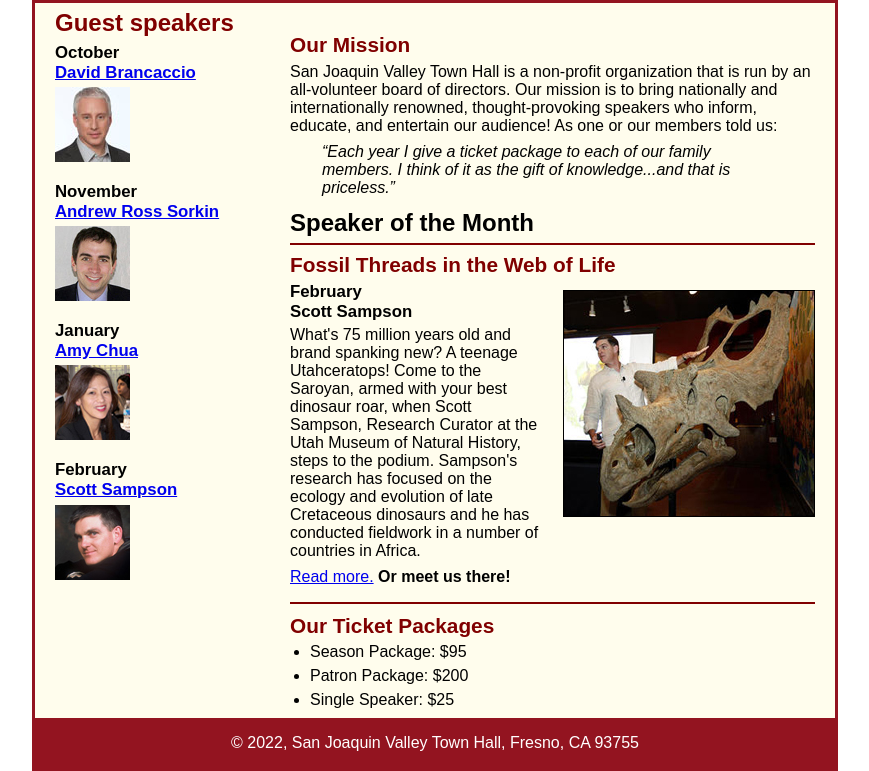
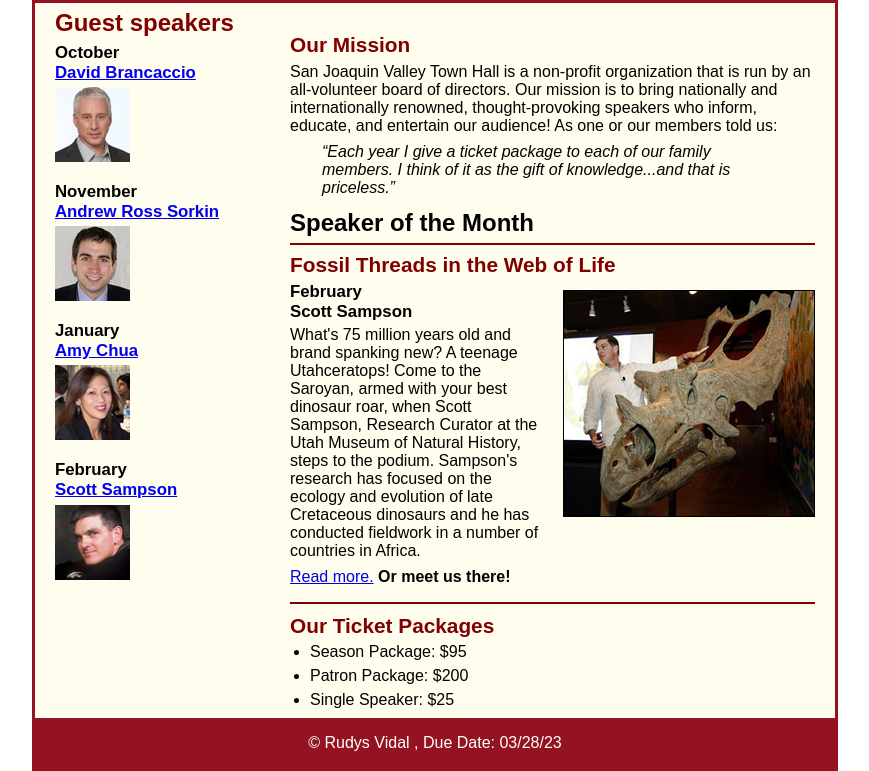
Before and after one commit to rjv6/A10, a plain HTML site: page index.html in a window 1280 px wide. Shown: the part 120-891 px from the top of the page, without its empty margins (205-1074 px from the left). Drawn offline with Linux system fonts and the light colour scheme.

Commit message:
Adding correct footer

```diff
--- a/index.html
+++ b/index.html
@@ -58,7 +58,7 @@
 		</aside>
 	</main>
 	<footer>
-		<p>&copy; 2022, San Joaquin Valley Town Hall, Fresno, CA 93755</p>
+		<p>&copy; Rudys Vidal , Due Date: 03/28/23</p>
 	</footer>
 </body>
 </html>
```
Also changed, not shown: speakers/sampson.html (+1 -1 lines).
